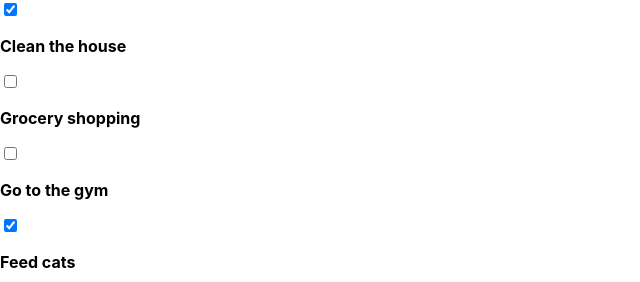
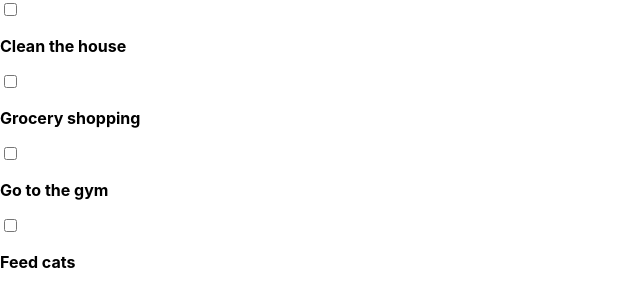
Before and after one commit to d-sanderson/react-playground, a React (Create React App) app: page / in a window 1280 px wide. Shown: the top 282 px of the page, without its empty margins (0-640 px from the left). Built offline with nearby package versions, Linux system fonts and the light colour scheme.

Commit message:
added styles to todo item if checkbox is clicked.

```diff
--- /dev/null
+++ b/src/MadLibs/MadLibs.js
@@ -0,0 +1,6 @@
+import React from 'react'
+import ReactDOM from 'react-dom'
+
+class MadLibs extends React.Component {
+
+}
--- a/src/TodoList/TodoItem.js
+++ b/src/TodoList/TodoItem.js
@@ -1,6 +1,11 @@
 import React from 'react'
 
 function TodoItem(props) {
+	const compStyles= {
+		fontStyle: "italic",
+		color: "green",
+		textDecoration: "line-through"
+	}
 	return (
 		<div className="todo-item">
 			<input
@@ -8,7 +13,7 @@ function TodoItem(props) {
 				checked={props.item.completed}
 				onChange={() => props.handleChange(props.item.id)}
 			/>
-			<p><strong>{props.item.text}</strong></p>
+			<p style={props.item.completed ? compStyles : null}><strong>{props.item.text}</strong></p>
 		</div>
 	)
 }
--- a/src/TodoList/TodoList.js
+++ b/src/TodoList/TodoList.js
@@ -20,7 +20,8 @@ class TodoList extends React.Component {
 				return todo
 			})
 			return {
-				todos: updatedTodos
+				todos: updatedTodos,
+
 			}
 		})
 	}
--- a/src/TodoList/todosData.js
+++ b/src/TodoList/todosData.js
@@ -2,7 +2,7 @@ const todosData = [
 	{
 		id: 1,
 		text: "Clean the house",
-		completed: true
+		completed: false
 	},
 	{
 		id: 2,
@@ -17,7 +17,7 @@ const todosData = [
 	{
 		id: 4,
 		text: "Feed cats",
-		completed: true
+		completed: false
 	},
 	{
 		id: 5,
```
